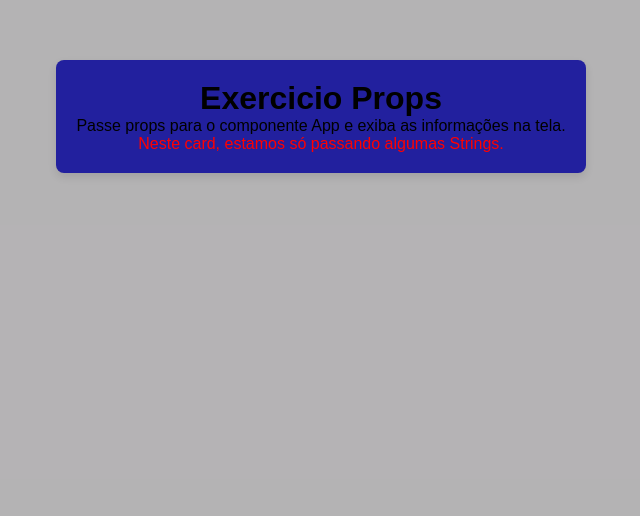
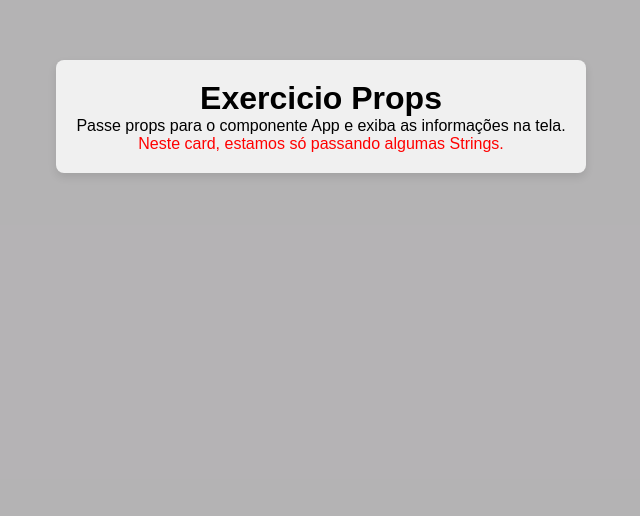
Before and after one commit to samellop3s/react-js-props-studies, a React (Vite) app: page / in a window 1280 px wide. Shown: the part 284-800 px from the top of the page, without its empty margins (319-959 px from the left). Built offline with nearby package versions, Linux system fonts and the light colour scheme.

Commit message:
cor ajustada

```diff
--- a/src/App.css
+++ b/src/App.css
@@ -15,7 +15,7 @@
 }
 
 .box {
-  background-color: #22209e;
+  background-color: #f0f0f0;
   padding: 20px;
   border-radius: 8px;
   box-shadow: 0 4px 8px rgba(0, 0, 0, 0.1);
```
